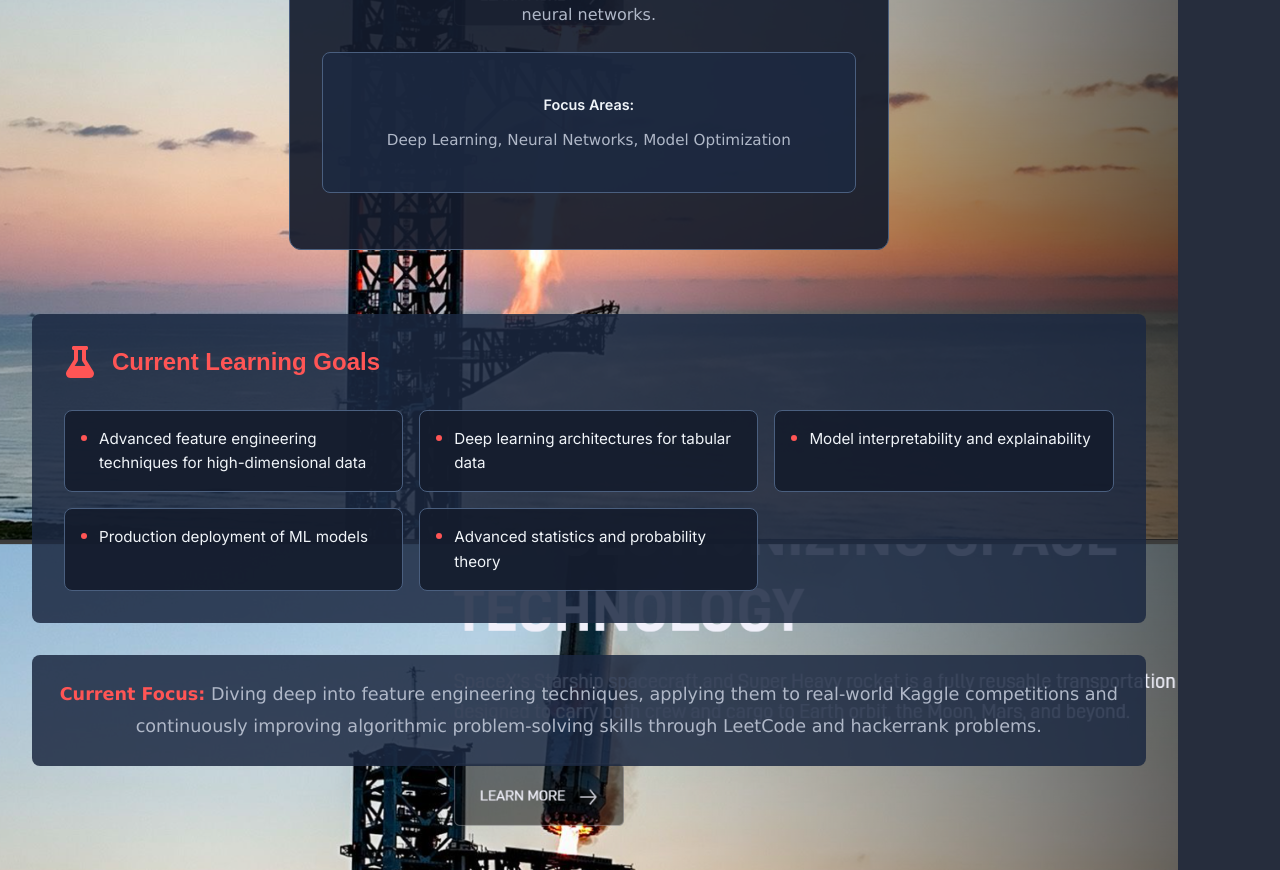
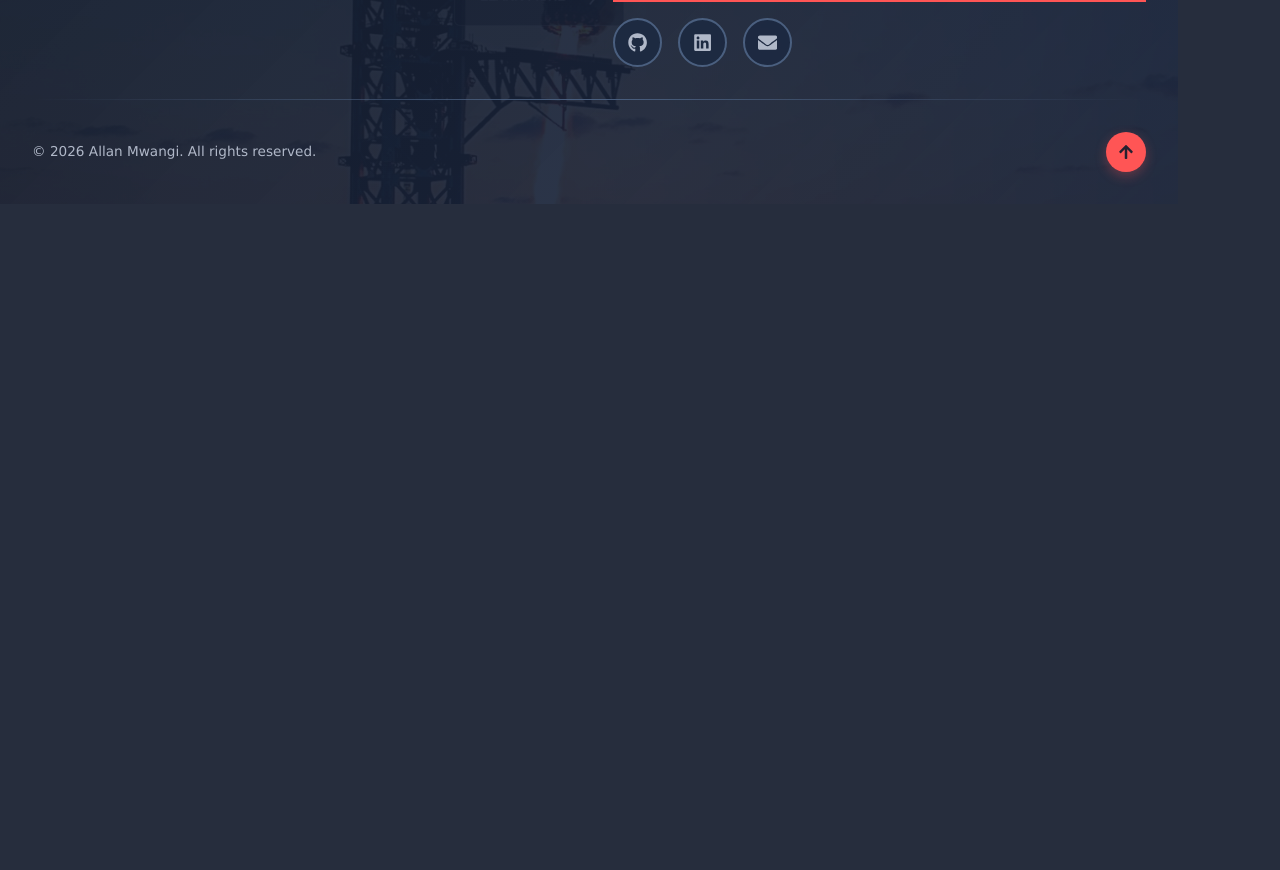
Before and after one commit to allanhue/LatestportfolioBennie, a React (Vite) app: page /#/interests in a window 1280 px wide. Shown: the part 1860-2730 px from the top of the page. After the commit the page ends 2064 px from the top, so only its background shows below. Built offline with nearby package versions, Linux system fonts and the light colour scheme.

Commit message:
udpated version

```diff
--- a/src/pages/Experience.jsx
+++ b/src/pages/Experience.jsx
@@ -8,8 +8,8 @@ const Experience = () => {
       company: "Redian Software",
       period: "2025 - Present",
       details: [
-        "Design and deploy custom Zoho solutions using Catalyst backend and APIs.",
-        "Integrate Zoho CRM/Creator with third-party APIs (Payment gateways, Google Workspace, Custom Apps) to enhance data synchronization.",
+        "Design and deploy custom  solutions using Catalyst backend and APIs.",
+        "Integrate saas applications with third-party APIs (Payment gateways, Google Workspace, Custom Apps) to enhance data synchronization.",
         "Collaborate with cross-functional teams in Agile projects, delivering applications on schedule.",
         "Optimize code quality through peer reviews and CI/CD best practices (GitHub Actions).",
         "Develop RESTful APIs for Zoho extensions, improving client reporting capabilities.",
--- a/src/pages/Intrests.jsx
+++ b/src/pages/Intrests.jsx
@@ -16,17 +16,8 @@ const Interests = () => {
 
   const interests = [
     {
-      title: "Feature Engineering",
-      icon: FaChartLine,
-      description:
-        "Specializing in feature engineering - on art  of transforming raw data into meaningful features that improve model performance. This is my primary area am developing into  where I combine domain knowledge with statistical techniques to create powerful predictive features.",
-      focus: "Feature Selection, Transformation, Domain-Specific Features",
-      status: "Specialization Focus",
-      color: "#3b82f6"
-    },
-    {
       title: "Data Science",
-      icon: FaDatabase,
+      icon: FaBrain,
       description:
         "Experienced in data analysis, visualization and predictive modeling. Successfully completed Kaggle projects including financial fraud detection achieving 92% accuracy. Passionate about extracting meaningful insights from complex datasets.",
       focus: "Data Analysis, Predictive Modeling, Data Visualization",
@@ -36,23 +27,32 @@ const Interests = () => {
       linkText: "View Kaggle Profile"
     },
     {
-      title: "AI Engineering",
-      icon: FaBrain,
+      title: "Feature Engineering",
+      icon: FaChartLine,
       description:
-        "Passionate about building intelligent systems and leveraging artificial intelligence to solve real-world problems. Continuously learning advanced AI techniques and staying updated with the latest developments in machine learning, deep learning and neural networks.",
-      focus: "Deep Learning, Neural Networks, Model Optimization",
-      status: "Active Learning",
-      color: "#ff5555"
-    }
+        "Specializing in feature engineering - on art  of transforming raw data into meaningful features that improve model performance. This is my primary area am developing into  where I combine domain knowledge with statistical techniques to create powerful predictive features.",
+      focus: "Feature Selection, Transformation, Domain-Specific Features",
+      status: "Specialization Focus",
+      color: "#3b82f6"
+    },
+    // {
+    //   title: "AI Engineering",
+    //   icon: FaBrain,
+    //   description:
+    //     "Passionate about building intelligent systems and leveraging artificial intelligence to solve real-world problems. Continuously learning advanced AI techniques and staying updated with the latest developments in machine learning, deep learning and neural networks.",
+    //   focus: "Deep Learning, Neural Networks, Model Optimization",
+    //   status: "Active Learning",
+    //   color: "#ff5555"
+    // }
   ];
 
-  const learningGoals = [
-    "Advanced feature engineering techniques for high-dimensional data",
-    "Deep learning architectures for tabular data",
-    "Model interpretability and explainability",
-    "Production deployment of ML models",
-    "Advanced statistics and probability theory"
-  ];
+  // const learningGoals = [
+  //   "Advanced feature engineering techniques for high-dimensional data",
+  //   "Deep learning architectures for tabular data",
+  //   "Model interpretability and explainability",
+  //   "Production deployment of ML models",
+  //   "Advanced statistics and probability theory"
+  // ];
 
   return (
     <div
@@ -221,58 +221,7 @@ const Interests = () => {
       </div>
 
       {/* Learning Goals */}
-      <div
-        className="card"
-        style={{
-          marginTop: '3rem',
-          padding: isMobile ? '1rem' : '2rem'
-        }}
-      >
-        <div style={{ display: 'flex', alignItems: 'center', gap: '1rem', marginBottom: '2rem' }}>
-          <FaFlask style={{ fontSize: '2rem', color: 'var(--accent)' }} />
-          <h2 style={{ color: 'var(--accent)', fontSize: isMobile ? '1.3rem' : '1.5rem', margin: 0 }}>
-            Current Learning Goals
-          </h2>
-        </div>
 
-        <div
-          style={{
-            display: 'grid',
-            gridTemplateColumns: isMobile ? '1fr' : 'repeat(auto-fit, minmax(280px, 1fr))',
-            gap: '1rem'
-          }}
-        >
-          {learningGoals.map((goal, index) => (
-            <div
-              key={index}
-              style={{
-                display: 'flex',
-                alignItems: 'flex-start',
-                gap: '0.75rem',
-                padding: '1rem',
-                backgroundColor: 'var(--background)',
-                borderRadius: '8px',
-                border: '1px solid var(--border-color)',
-                transition: 'all 0.3s ease'
-              }}
-            >
-              <div
-                style={{
-                  width: '6px',
-                  height: '6px',
-                  borderRadius: '50%',
-                  backgroundColor: 'var(--accent)',
-                  marginTop: '0.5rem',
-                  flexShrink: 0
-                }}
-              />
-              <span style={{ color: 'var(--text-primary)', fontSize: '0.95rem', lineHeight: '1.6' }}>
-                {goal}
-              </span>
-            </div>
-          ))}
-        </div>
-      </div>
 
       {/* Footer Focus */}
       <div className="card" style={{ marginTop: '2rem', textAlign: 'center', padding: isMobile ? '1rem' : '1.5rem' }}>
```
